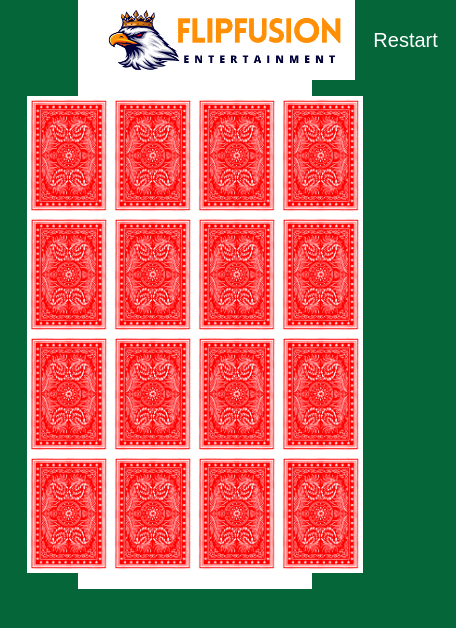
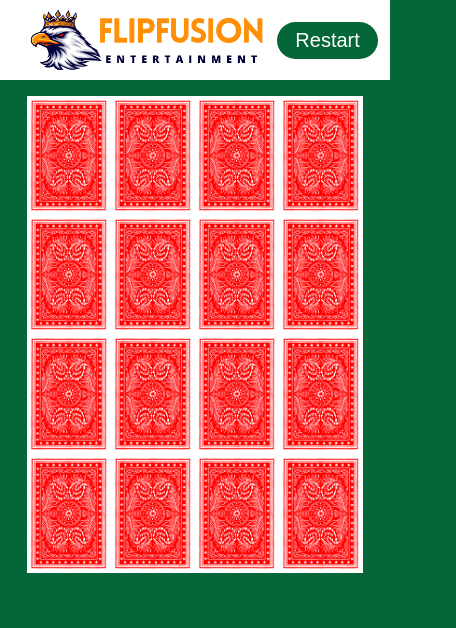
Before and after one commit to suriya267/flipfusion, a plain HTML site: page public/index.html in a window 390 px wide. Shown: the whole page, 456 px wide, since content can reach past the window. Drawn offline with Linux system fonts and the light colour scheme.

Commit message:
rsponsive issue fixes

```diff
--- a/public/index.html
+++ b/public/index.html
@@ -6,7 +6,7 @@
         <link rel="stylesheet" href="style.css">
     </head>
     <body>
-        <div style="padding-left: 20%;padding-right: 20%;">
+        <div class="main-container">
             <div class="header-container">
                 <div>
                     <img style="height: 5rem;" src="./images/FlipFusionLogo.png" alt="Error">
--- a/public/style.css
+++ b/public/style.css
@@ -3,6 +3,10 @@ body {
     background: #056639;
 }
 
+.main-container{
+padding-left: 20%;
+padding-right: 20%;
+}
 
 .header-container{
     display: flex;
@@ -149,3 +153,17 @@ opacity: 0;
        transform: translateY(0);
     }
 }
+
+
+@media only screen and (max-width: 768px) {
+    /* For mobile phones: */
+    .main-container{
+        padding-left: 0%;
+        padding-right: 0%;
+    }
+
+    .content-container{
+        background: none;
+
+    }
+  }
```
